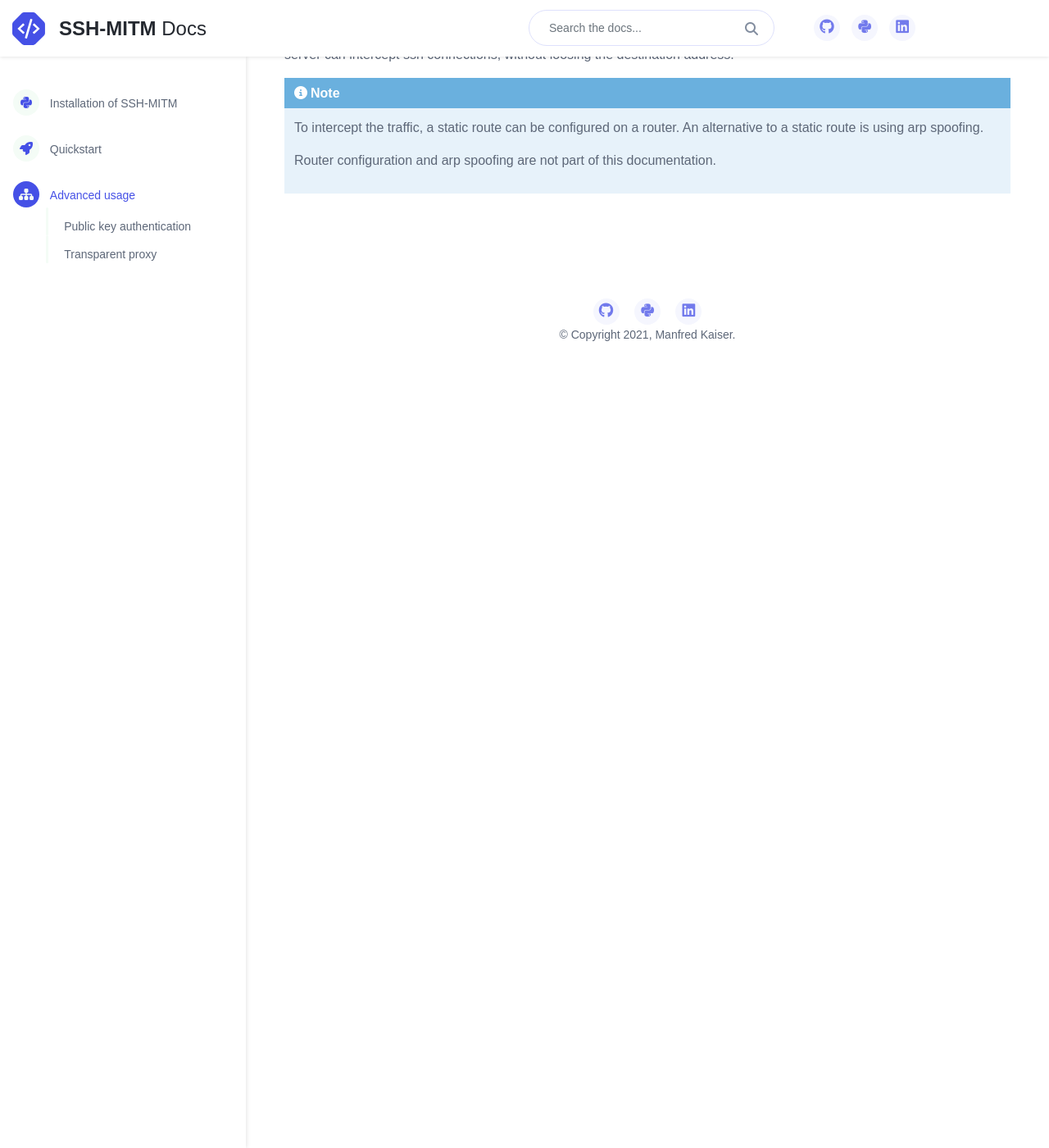
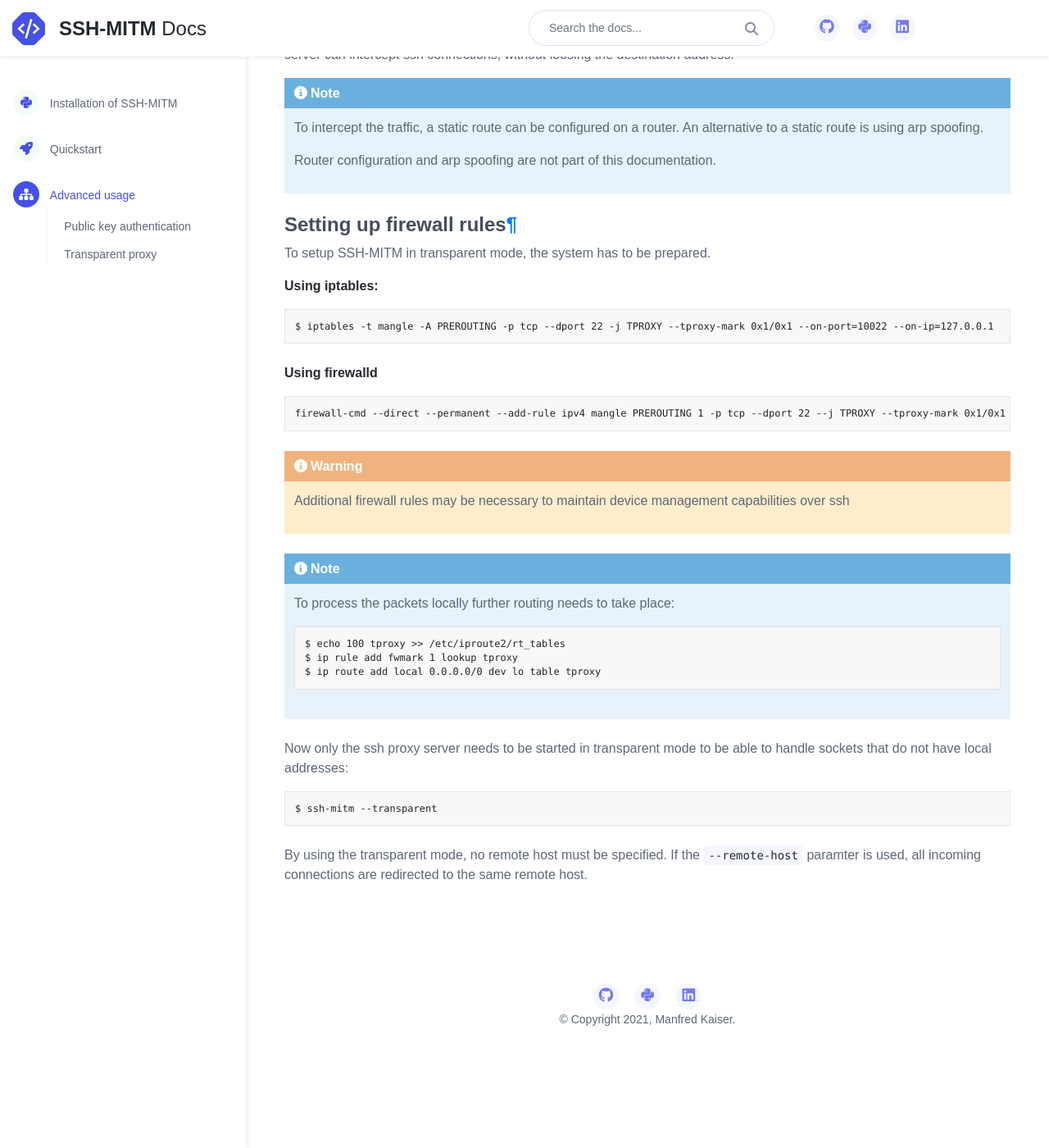
Before and after one commit to ssh-mitm/ssh-mitm, a Sphinx documentation site: the page built from doc/advanced-usage.rst, in a window 1280 px wide and 1400 px high, scrolled down 2223 px. Shown: the whole window at 82% size. Built offline with Sphinx 7.4.7, drawn with Linux system fonts in a browser that asks for light colours; nearby versions of some CDN libraries; before the commit the page ends 3191 px from its top, so only the background shows below that.

Commit message:
updated documentation

```diff
--- a/doc/advanced-usage.rst
+++ b/doc/advanced-usage.rst
@@ -137,3 +137,47 @@
     An alternative to a static route is using arp spoofing.
 
     Router configuration and arp spoofing are not part of this documentation.
+
+
+Setting up firewall rules
+"""""""""""""""""""""""""
+
+To setup SSH-MITM in transparent mode, the system has to be prepared.
+
+**Using iptables:**
+
+.. code-block:: none
+
+    $ iptables -t mangle -A PREROUTING -p tcp --dport 22 -j TPROXY --tproxy-mark 0x1/0x1 --on-port=10022 --on-ip=127.0.0.1
+
+**Using firewalld**
+
+.. code-block:: none
+
+    firewall-cmd --direct --permanent --add-rule ipv4 mangle PREROUTING 1 -p tcp --dport 22 --j TPROXY --tproxy-mark 0x1/0x1 --on-port=10022 --on-ip=127.0.0.1
+
+.. warning::
+
+    Additional firewall rules may be necessary to maintain device management capabilities over ssh
+
+
+.. note::
+
+    To process the packets locally further routing needs to take place:
+
+    .. code-block:: none
+
+        $ echo 100 tproxy >> /etc/iproute2/rt_tables
+        $ ip rule add fwmark 1 lookup tproxy
+        $ ip route add local 0.0.0.0/0 dev lo table tproxy
+
+
+Now only the ssh proxy server needs to be started in transparent mode to be able to handle sockets that do not have local addresses:
+
+
+.. code-block:: none
+
+    $ ssh-mitm --transparent
+
+By using the transparent mode, no remote host must be specified. If the ``--remote-host`` paramter is used,
+all incoming connections are redirected to the same remote host.
```
